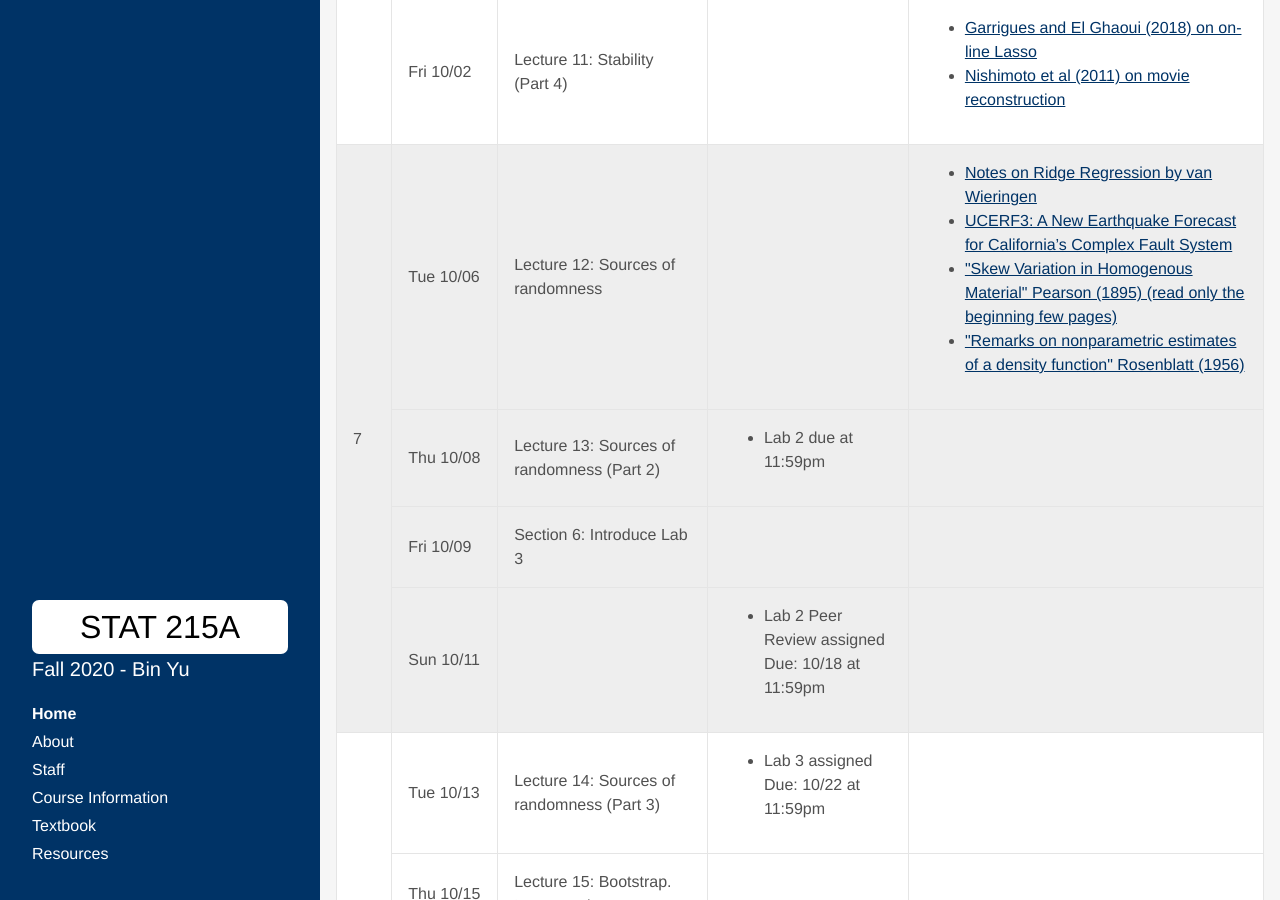
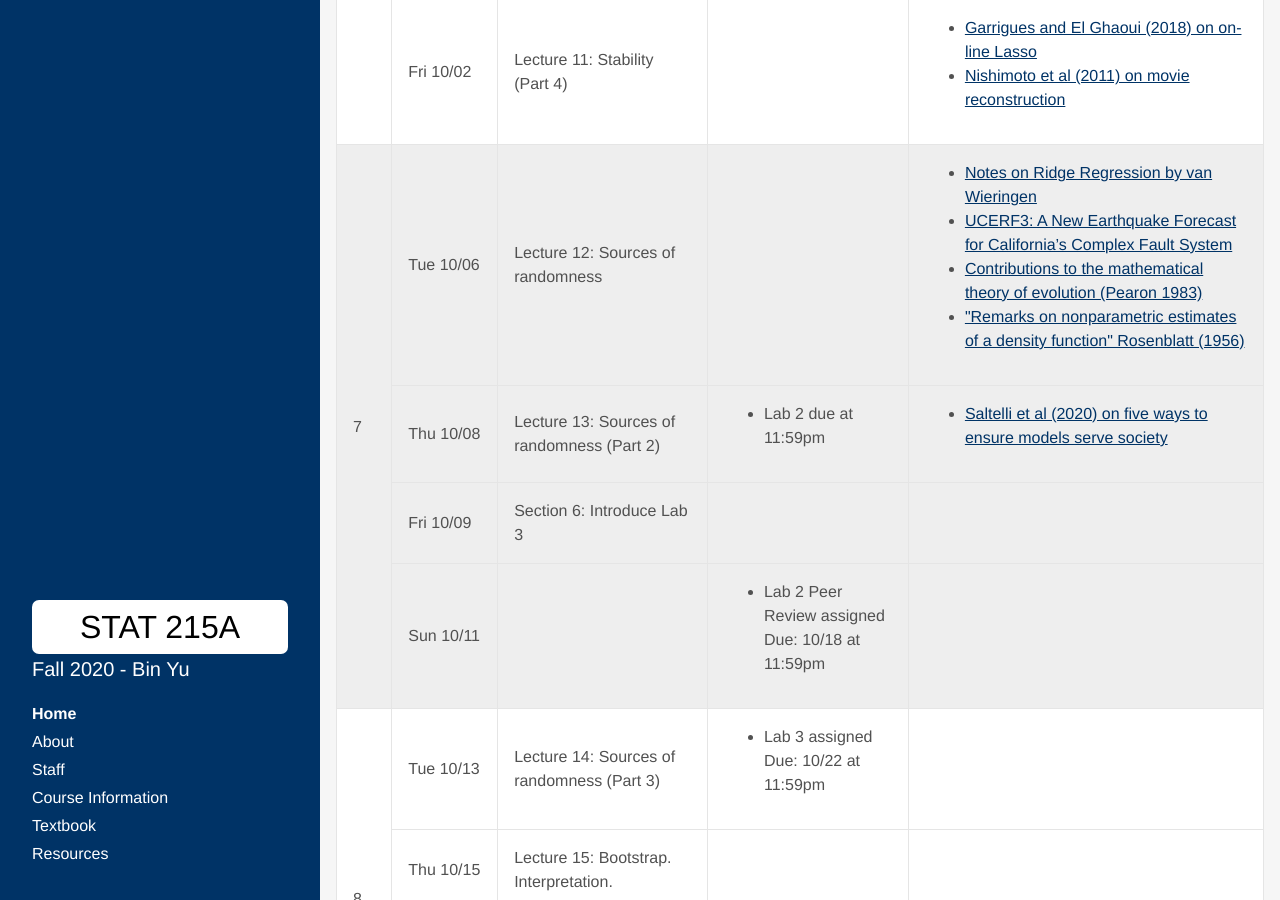
Before and after one commit to Yu-Group/stat-215a-fall-2020, a Jekyll site: the page built from index.html, in a window 1280 px wide and 900 px high, scrolled down 2720 px. Built offline with Jekyll 4.4.1, drawn with Linux system fonts in a browser that asks for light colours; some web fonts are replaced; the list of posts is cut into pages by our own code.

```diff
--- a/_data/syllabus2.yml
+++ b/_data/syllabus2.yml
@@ -137,13 +137,16 @@ weeks:
           url: "https://arxiv.org/pdf/1509.09169.pdf"
         - name: "UCERF3: A New Earthquake Forecast for California’s Complex Fault System"
           url: "https://pubs.usgs.gov/fs/2015/3009/pdf/fs2015-3009.pdf"
-        - name: "\"Skew Variation in Homogenous Material\" Pearson (1895) (read only the beginning few pages)"
-          url: "https://royalsocietypublishing.org/doi/10.1098/rsta.1895.0010"
+        - name: "Contributions to the mathematical theory of evolution (Pearon 1983)"
+          url: "https://royalsocietypublishing.org/doi/10.1098/rsta.1894.0003"
         - name: "\"Remarks on nonparametric estimates of a density function\" Rosenblatt (1956)"
           url: "https://projecteuclid.org/download/pdf_1/euclid.aoms/1177728190"
 
     - date: Thu 10/08
       content: "Lecture 13: Sources of randomness (Part 2)"
+      readings:
+        - name: "Saltelli et al (2020) on five ways to ensure models serve society"
+          url: "https://www.nature.com/articles/s41599-020-00557-0"
       assignments:
         - name: Lab 2 due at 11:59pm
     - date: Fri 10/09
```
